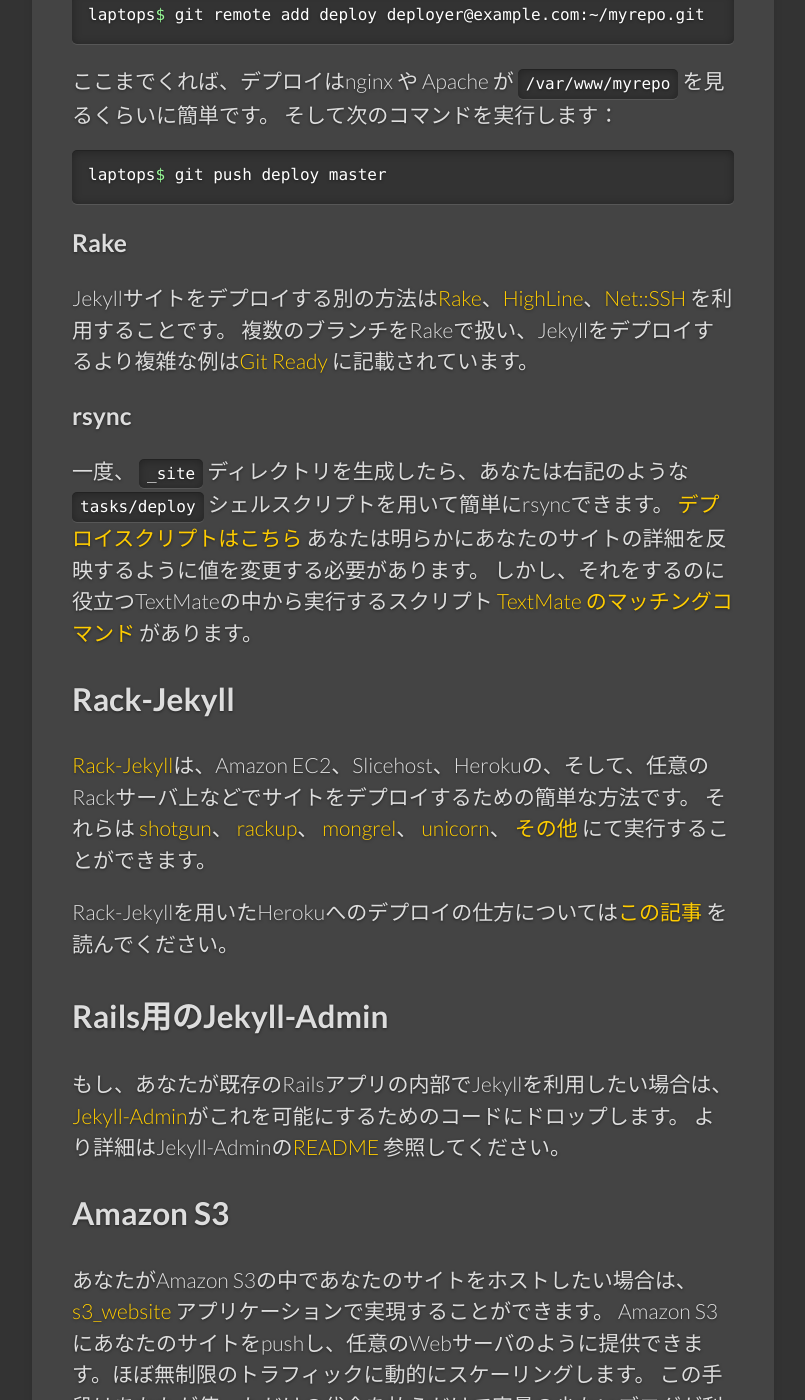
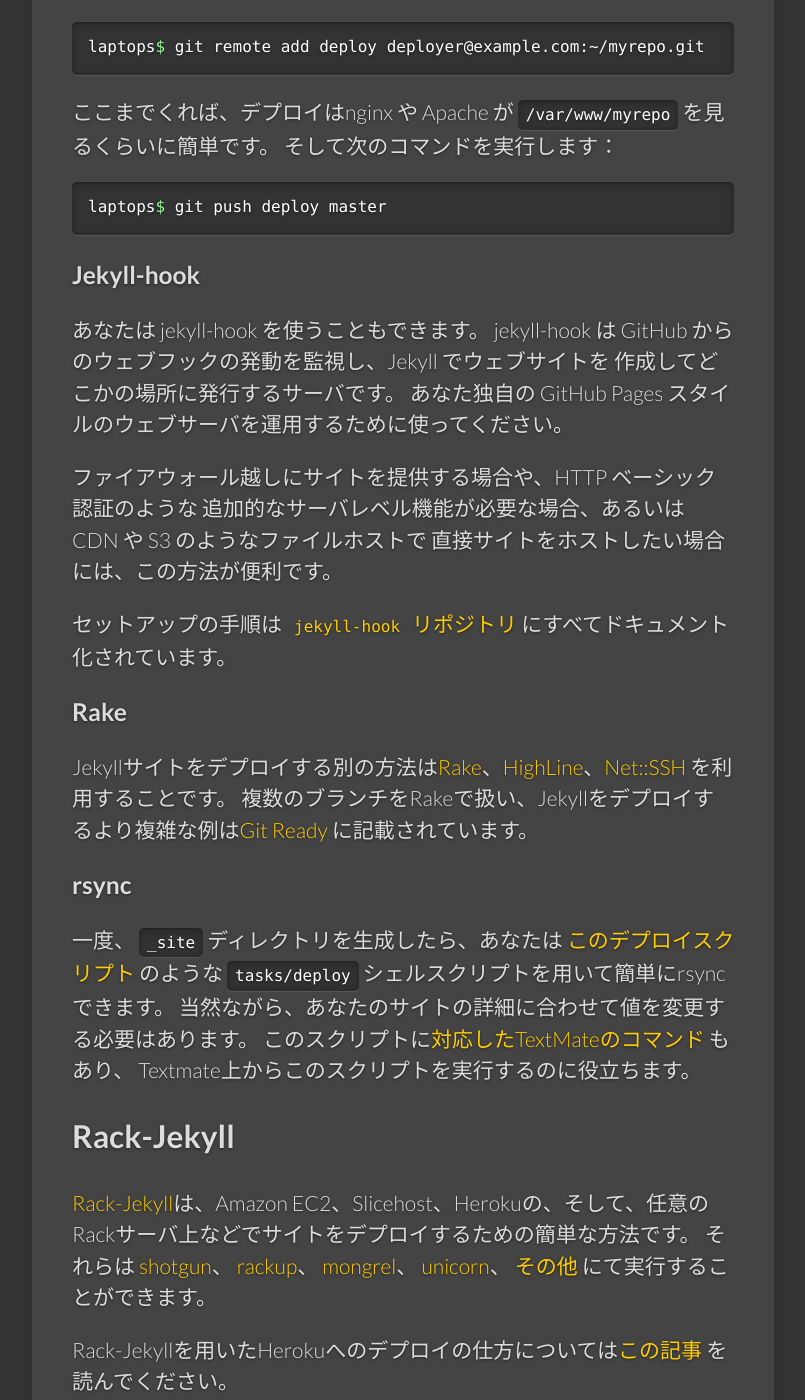
Before and after one commit to jekyllrb-ja/jekyllrb-ja.github.io, a Jekyll site: the page built from _docs/deployment-methods.md, in a window 1280 px wide and 1400 px high, scrolled down 2448 px. Shown: the whole window, without its empty margins (139-944 px from the left). Built offline with Jekyll 4.4.1, drawn with Linux system fonts in a browser that asks for light colours; nearby versions of some CDN libraries; comment, search, counter and statistics services are not loaded; some of the changed text lies outside the part shown.

Commit message:
update deployment-methods.md

```diff
--- a/_docs/deployment-methods.md
+++ b/_docs/deployment-methods.md
@@ -48,13 +49,16 @@
 send them to your host through FTP.
 -->
 
-## 自分で管理してる web サーバの場合
+## 自分で管理している web サーバの場合
 
 <!--original
 ## Self-managed web server
 -->
 
-デプロイ対象のWebサーバへの直接アクセスする方法を持っている場合は、デプロイの方法は基本的に同じです。（`scp`、あるいはファイルシステムへの直接アクセスする他の方法がある場合は除く）生成された `_site`フォルダの内容が、Webサーバーの適切なWebルートディレクトリに置かれているか確認を忘れないでください。
+デプロイ対象のWebサーバへ直接アクセスする方法を持っている場合は、
+デプロイの方法は基本的に同じです（`scp`、あるいはファイルシステムへ直接アクセスするといった、
+他のファイル転送方法がある場合は除く）。生成された `_site`フォルダの内容が、
+Webサーバーの適切なWebルートディレクトリに置かれているか確認するのを忘れないでください。
 
 <!--original
 If you have direct access yourself to the deployment web server yourself, the process is essentially the same, except you might have other methods available to you (such as `scp`, or even direct filesystem access) for transferring the files. Just remember to make sure the contents of the generated `_site` folder get placed in the appropriate web root directory for your web server.
@@ -78,12 +82,12 @@
 ### Git post-update hook
 -->
 
-あなたが自身のJekyllサイトを[Git](http://git-scm.com/) に保存している場合（あなたは正しいバージョン管理をしていますか？）、
-あなたのGitリポジトリにpost-update フックを設定することでデプロイ手順を自動化するのは簡単です。
-[やり方はこちらです](http://web.archive.org/web/20091223025644/http://www.taknado.com/en/2009/03/26/deploying-a-jekyll-generated-site/)
+あなたが自身のJekyllサイトを[Git](http://git-scm.com/) に保存している場合（あなたはバージョン管理をしていますよね？）、
+あなたのGitリポジトリに post-update フックを設定することでデプロイ手順を自動化するのは簡単です。
+[やり方はこちらです](http://web.archive.org/web/20091223025644/http://www.taknado.com/en/2009/03/26/deploying-a-jekyll-generated-site/)。
 
 <!--original
-If you store your jekyll site in [Git](http://git-scm.com/) (you are using version control, right?), it’s pretty easy to automate the
+If you store your Jekyll site in [Git](http://git-scm.com/) (you are using version control, right?), it’s pretty easy to automate the
 deployment process by setting up a post-update hook in your Git
 repository, [like
 this](http://web.archive.org/web/20091223025644/http://www.taknado.com/en/2009/03/26/deploying-a-jekyll-generated-site/).
@@ -188,18 +192,54 @@
 {% endhighlight %}
 -->
 
+### Jekyll-hook
+
+<!--original
+### Jekyll-hook
+-->
+
+あなたは jekyll-hook を使うこともできます。
+jekyll-hook は GitHub からのウェブフックの発動を監視し、Jekyll でウェブサイトを
+作成してどこかの場所に発行するサーバです。
+あなた独自の GitHub Pages スタイルのウェブサーバを運用するために使ってください。
+
+<!--original
+You can also use jekyll-hook, a server that listens for webhook posts from
+GitHub, generates a website with Jekyll, and moves it somewhere to be
+published. Use this to run your own GitHub Pages-style web server.
+-->
+
+ファイアウォール越しにサイトを提供する場合や、HTTP ベーシック認証のような
+追加的なサーバレベル機能が必要な場合、あるいは CDN や S3 のようなファイルホストで
+直接サイトをホストしたい場合には、この方法が便利です。
+
+<!--original
+This method is useful if you need to serve your websites behind a firewall,
+need extra server-level features like HTTP basic authentication or want to
+host your site directly on a CDN or file host like S3.
+-->
+
+セットアップの手順は
+[`jekyll-hook` リポジトリ](https://github.com/developmentseed/jekyll-hook)
+にすべてドキュメント化されています。
+
+<!--original
+Setup steps are fully documented
+[in the `jekyll-hook` repo](https://github.com/developmentseed/jekyll-hook).
+-->
+
 ### Rake
 
 <!--original
 ### Rake
 -->
 
-Jekyllサイトをデプロイする別の方法は[Rake](https://github.com/jimweirich/rake)、[HighLine](https://github.com/JEG2/highline)、[Net::SSH](http://net-ssh.rubyforge.org/) を利用することです。
+Jekyllサイトをデプロイする別の方法は[Rake](https://github.com/jimweirich/rake)、[HighLine](https://github.com/JEG2/highline)、[Net::SSH](https://github.com/net-ssh/net-ssh) を利用することです。
 複数のブランチをRakeで扱い、Jekyllをデプロイするより複雑な例は[Git Ready](https://github.com/gitready/gitready/blob/cdfbc4ec5321ff8d18c3ce936e9c749dbbc4f190/Rakefile) に記載されています。
 
 <!--original
 Another way to deploy your Jekyll site is to use [Rake](https://github.com/jimweirich/rake), [HighLine](https://github.com/JEG2/highline), and
-[Net::SSH](http://net-ssh.rubyforge.org/). A more complex example of deploying Jekyll with Rake that deals with multiple branches can be found in [Git Ready](https://github.com/gitready/gitready/blob/cdfbc4ec5321ff8d18c3ce936e9c749dbbc4f190/Rakefile).
+[Net::SSH](https://github.com/net-ssh/net-ssh). A more complex example of deploying Jekyll with Rake that deals with multiple branches can be found in [Git Ready](https://github.com/gitready/gitready/blob/cdfbc4ec5321ff8d18c3ce936e9c749dbbc4f190/Rakefile).
 -->
 
 ### rsync
@@ -208,12 +248,15 @@
 ### rsync
 -->
 
-一度、 `_site` ディレクトリを生成したら、あなたは右記のような `tasks/deploy` シェルスクリプトを用いて簡単にrsyncできます。
-[デプロイスクリプトはこちら](http://github.com/henrik/henrik.nyh.se/blob/master/tasks/deploy)
-あなたは明らかにあなたのサイトの詳細を反映するように値を変更する必要があります。
-しかし、それをするのに役立つTextMateの中から実行するスクリプト [TextMate のマッチングコマンド](http://gist.github.com/214959) があります。
+一度、 `_site` ディレクトリを生成したら、あなたは
+[このデプロイスクリプト](https://github.com/henrik/henrik.nyh.se/blob/master/tasks/deploy)
+のような `tasks/deploy` シェルスクリプトを用いて簡単にrsyncできます。
+当然ながら、あなたのサイトの詳細に合わせて値を変更する必要はあります。
+このスクリプトに[対応したTextMateのコマンド](http://gist.github.com/214959) もあり、
+Textmate上からこのスクリプトを実行するのに役立ちます。
+
 <!--original
-Once you’ve generated the `_site` directory, you can easily rsync it using a `tasks/deploy` shell script similar to [this deploy script here](http://github.com/henrik/henrik.nyh.se/blob/master/tasks/deploy). You’d obviously need to change the values to reflect your site’s details. There is even [a matching TextMate command](http://gist.github.com/214959) that will help you run
+Once you’ve generated the `_site` directory, you can easily rsync it using a `tasks/deploy` shell script similar to [this deploy script here](https://github.com/henrik/henrik.nyh.se/blob/master/tasks/deploy). You’d obviously need to change the values to reflect your site’s details. There is even [a matching TextMate command](http://gist.github.com/214959) that will help you run
 this script from within Textmate.
 -->
 
@@ -224,11 +267,11 @@
 ## Rack-Jekyll
 -->
 
-[Rack-Jekyll](http://github.com/adaoraul/rack-jekyll/)は、Amazon EC2、Slicehost、Herokuの、そして、任意のRackサーバ上などでサイトをデプロイするための簡単な方法です。
-それらは [shotgun](http://github.com/rtomakyo/shotgun/)、 [rackup](http://github.com/rack/rack)、 [mongrel](http://github.com/mongrel/mongrel)、 [unicorn](http://github.com/defunkt/unicorn/)、 [その他](https://github.com/adaoraul/rack-jekyll#readme) にて実行することができます。
+[Rack-Jekyll](https://github.com/adaoraul/rack-jekyll/)は、Amazon EC2、Slicehost、Herokuの、そして、任意のRackサーバ上などでサイトをデプロイするための簡単な方法です。
+それらは [shotgun](https://github.com/rtomakyo/shotgun/)、 [rackup](https://github.com/rack/rack)、 [mongrel](https://github.com/mongrel/mongrel)、 [unicorn](https://github.com/defunkt/unicorn/)、 [その他](https://github.com/adaoraul/rack-jekyll#readme) にて実行することができます。
 
 <!--original
-[Rack-Jekyll](http://github.com/adaoraul/rack-jekyll/) is an easy way to deploy your site on any Rack server such as Amazon EC2, Slicehost, Heroku, and so forth. It also can run with [shotgun](http://github.com/rtomakyo/shotgun/), [rackup](http://github.com/rack/rack), [mongrel](http://github.com/mongrel/mongrel), [unicorn](http://github.com/defunkt/unicorn/), and [others](https://github.com/adaoraul/rack-jekyll#readme).
+[Rack-Jekyll](https://github.com/adaoraul/rack-jekyll/) is an easy way to deploy your site on any Rack server such as Amazon EC2, Slicehost, Heroku, and so forth. It also can run with [shotgun](https://github.com/rtomayko/shotgun/), [rackup](https://github.com/rack/rack), [mongrel](https://github.com/mongrel/mongrel), [unicorn](https://github.com/defunkt/unicorn/), and [others](https://github.com/adaoraul/rack-jekyll#readme).
 -->
 
 Rack-Jekyllを用いたHerokuへのデプロイの仕方については[この記事](http://blog.crowdint.com/2010/08/02/instant-blog-using-jekyll-and-heroku.html) を読んでください。
@@ -243,11 +286,11 @@
 ## Jekyll-Admin for Rails
 -->
 
-もし、あなたが既存のRailsアプリの内部でJekyllを利用したい場合は、[Jekyll-Admin](http://github.com/zkarpinski/Jekyll-Admin)がこれを可能にするためのコードにドロップします。
-より詳細はJekyll-Adminの[README](http://github.com/zkarpinski/Jekyll-Admin/blob/master/README) 参照してください。
+もし、あなたが既存のRailsアプリの内部でJekyllを利用したいなら、[Jekyll-Admin](https://github.com/zkarpinski/Jekyll-Admin)にある挿入用コードを使うことで可能です。
+より詳細はJekyll-Adminの[README](https://github.com/zkarpinski/Jekyll-Admin/blob/master/README) を参照してください。
 
 <!--original
-If you want to maintain Jekyll inside your existing Rails app, [Jekyll-Admin](http://github.com/zkarpinski/Jekyll-Admin) contains drop in code to make this possible. See Jekyll-Admin’s [README](http://github.com/zkarpinski/Jekyll-Admin/blob/master/README) for more details.
+If you want to maintain Jekyll inside your existing Rails app, [Jekyll-Admin](https://github.com/zkarpinski/Jekyll-Admin) contains drop in code to make this possible. See Jekyll-Admin’s [README](https://github.com/zkarpinski/Jekyll-Admin/blob/master/README) for more details.
 -->
 
 ## Amazon S3
```
Also changed, not shown: other parts of _docs/deployment-methods.md (+1 -0 lines).
